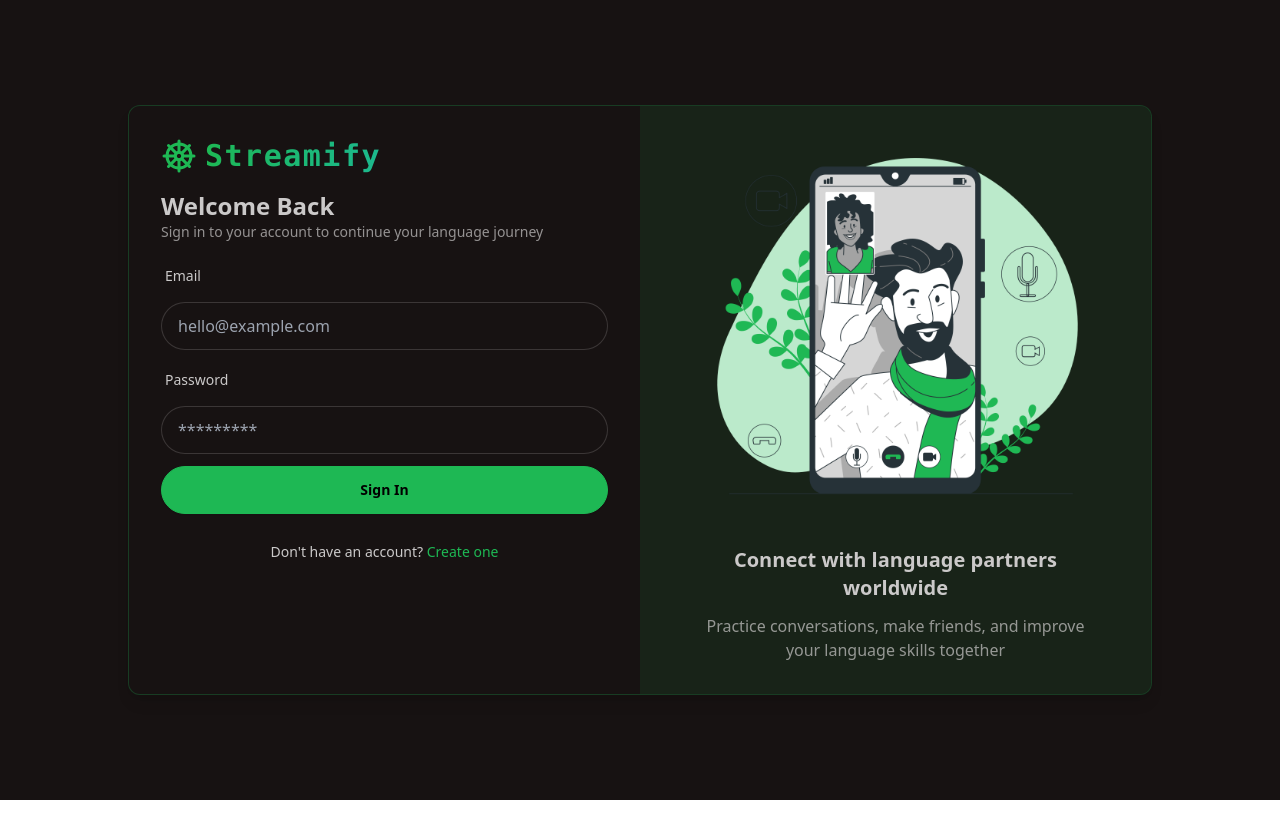
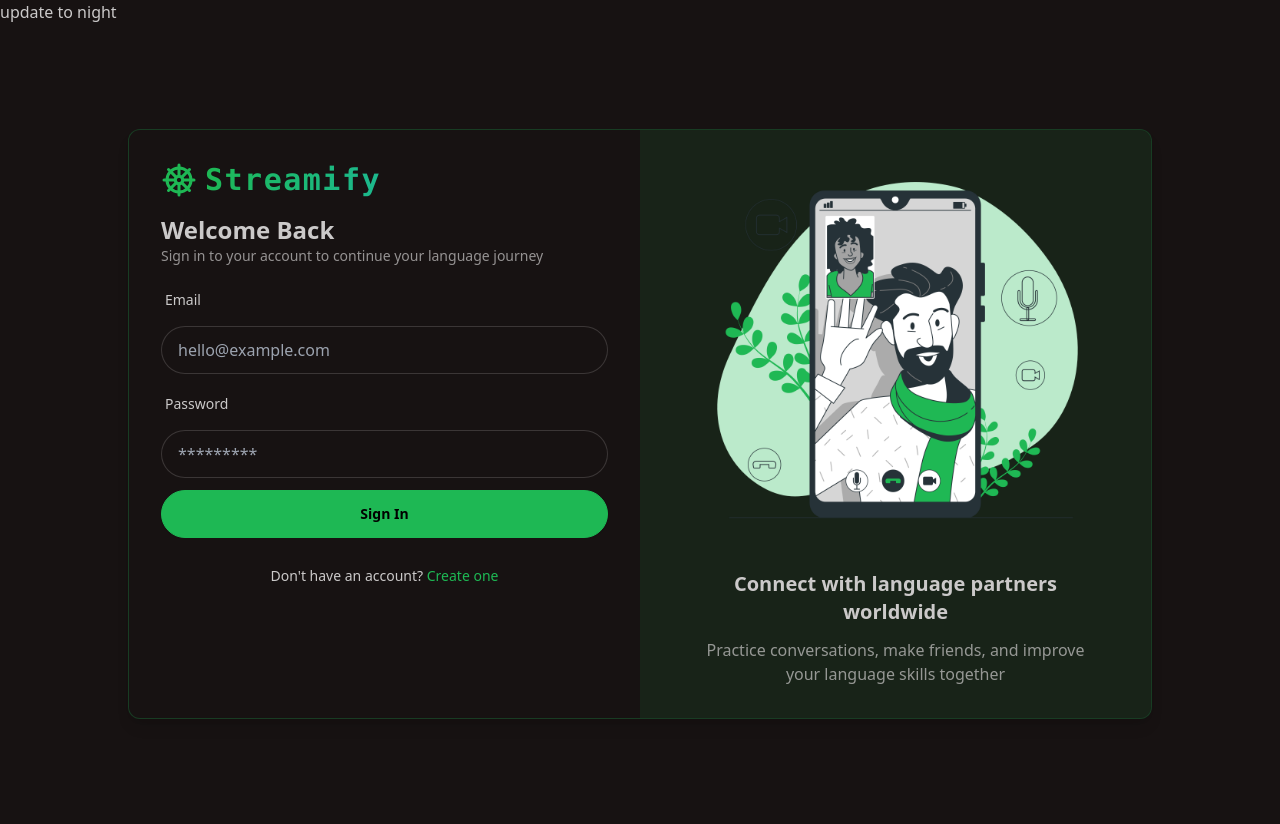
Before and after one commit to tiagosousa10/streamify-video-chat, a React (Vite) app in the folder frontend/: page /login in a window 1280 px wide. Before the commit the page ends 800 px from the top, so only its background shows below. Built offline with nearby package versions, Linux system fonts and the light colour scheme; no server answers.

Commit message:
testing themes with zustand

```diff
--- a/frontend/package.json
+++ b/frontend/package.json
@@ -16,7 +16,8 @@
     "react": "^19.1.0",
     "react-dom": "^19.1.0",
     "react-hot-toast": "^2.5.2",
-    "react-router": "^6.30.0"
+    "react-router": "^6.30.0",
+    "zustand": "^5.0.4"
   },
   "devDependencies": {
     "@eslint/js": "^9.25.0",
--- a/frontend/src/App.jsx
+++ b/frontend/src/App.jsx
@@ -10,11 +10,13 @@ import { Toaster } from 'react-hot-toast'
 import PageLoader from './components/PageLoader.jsx'
 import useAuthUser from './hooks/useAuthUser.js'
 import Layout from './components/Layout.jsx'
+import { useThemeStore } from './store/useThemeStore.js'
 
 const App = () => {
   //tankstack query
   //create, delete , ect -> use mutation
   const {isLoading, authUser} = useAuthUser()
+  const {theme, setTheme} =useThemeStore()
 
   const isAuthenticated = Boolean(authUser)
   const isOnboarded = authUser?.isOnboarded;
@@ -22,7 +24,8 @@ const App = () => {
   if(isLoading) return <PageLoader />
 
   return (
-    <div className='h-screen' data-theme="forest">
+    <div className='h-screen' data-theme={theme}>
+      <button onClick={() => setTheme("night")}>update to night</button>
       <Routes>
         <Route path='/' element={isAuthenticated && isOnboarded ? (
           <Layout showSidebar={true}>
--- /dev/null
+++ b/frontend/src/store/useThemeStore.js
@@ -0,0 +1,6 @@
+import {create} from 'zustand'
+
+export const useThemeStore = create((set) => ({
+  theme: "forest",
+  setTheme: (theme) => set({theme})
+}))
```
Also changed, not shown: 1 other file (tests, documents, lock files or other folders).
